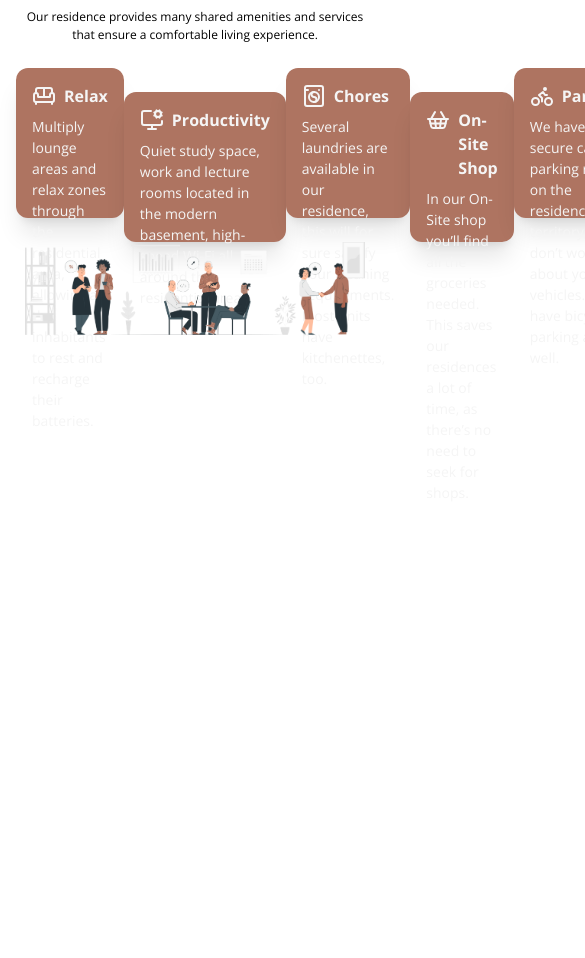
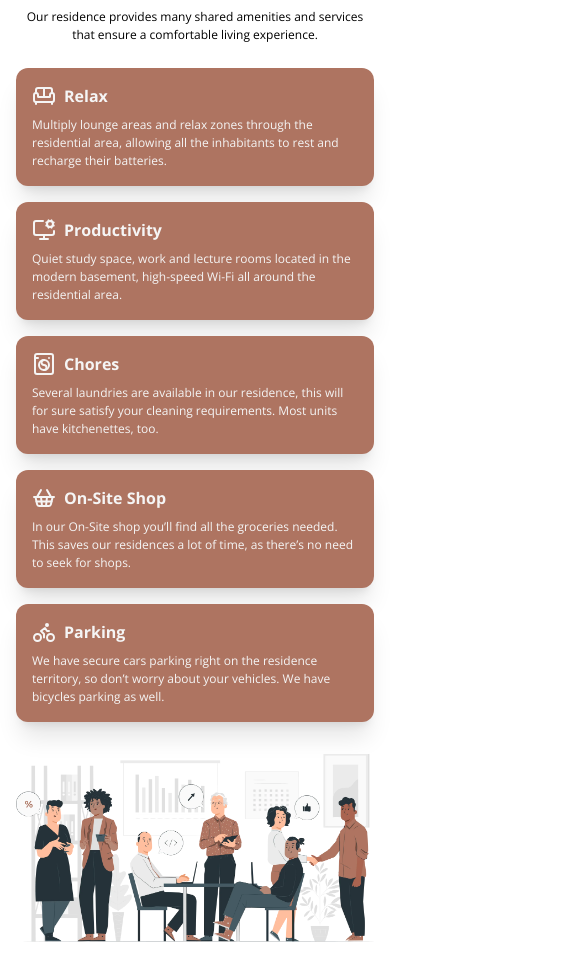
Before and after one commit to ZubalYana/stuffPlace-frontend, a React (Vite) app: page / in a window 390 px wide. Shown: the part 4245-5203 px from the top of the page, 585 px wide, since content can reach past the window. Before the commit the page ends 5045 px from the top, so only its background shows below. Built offline with nearby package versions, Linux system fonts and the light colour scheme; a web font is replaced by a local one.

Commit message:
add facilities screen responsive design

```diff
--- a/src/components/elements/FacilityCard.tsx
+++ b/src/components/elements/FacilityCard.tsx
@@ -8,12 +8,12 @@ type FacilityCardProps = {
 
 export function FacilityCard({ icon, title, description, index }: FacilityCardProps,) {
     return (
-        <div className={`w-[260px] h-[150px] rounded-xl bg-[#AE7461] text-[#F5F5F5] p-4 shadow-xl ${index % 2 == 1 ? 'mt-6' : ''}`} key={index}>
+        <div className={`w-full md:w-[260px] md:h-[150px] rounded-xl bg-[#AE7461] text-[#F5F5F5] p-4 shadow-xl ${index % 2 == 1 ? 'lg:mt-6' : ''}`} key={index}>
             <div className="flex gap-2">
                 <div>{icon}</div>
                 <p className="text-[16px] font-bold">{title}</p>
             </div>
-            <p className="text-[14px] font-light mt-2">{description}</p>
+            <p className="text-[12px] md:text-[14px] font-light mt-2">{description}</p>
         </div>
     )
 }
--- a/src/components/pages/OnSiteFacilities.tsx
+++ b/src/components/pages/OnSiteFacilities.tsx
@@ -35,13 +35,14 @@ export function OnSiteFacilities() {
         <div className="w-full min-h-screen p-4 lg:p-10 flex flex-col items-center relative mt-6 lg:mt-0">
             <h2 className="text-[24px] md:text-[32px] lg:text-[42px] text-[#1E1E1E] font-bold text-center">On-Site Facilities</h2>
             <p className="text-[12px] xs:text-[13px] w-full md:text-[16px] lg:max-xl:text-[20px] font-light md:w-[85%] xl:w-full text-center">Our residence provides many shared amenities and services that ensure a comfortable living experience.</p>
-            <div className="w-full flex justify-between mt-6">
+            <div className="w-full flex justify-between flex-col gap-4 md:max-lg:flex-wrap md:max-lg:justify-center md:flex-row md:max-lg:gap-6 lg:gap-0 mt-6">
                 {facilities.map((facility, index) => (
                     <FacilityCard icon={facility.icon} title={facility.title} description={facility.description} index={index} />
                 ))}
             </div>
             <div className="w-full flex justify-center">
-                <img src="./facilities-illustration-widened.webp" alt="facilities-illustration-widened" className="w-[95%]" />
+                <img src="./facilities-illustration-widened.webp" alt="facilities-illustration-widened" className="w-[95%] hidden md:block md:max-lg:mt-6" />
+                <img src="./facilities-illustration-small.webp" alt="facilities-illustration-widened" className="w-full md:hidden mt-8" />
             </div>
         </div>
     );
```
